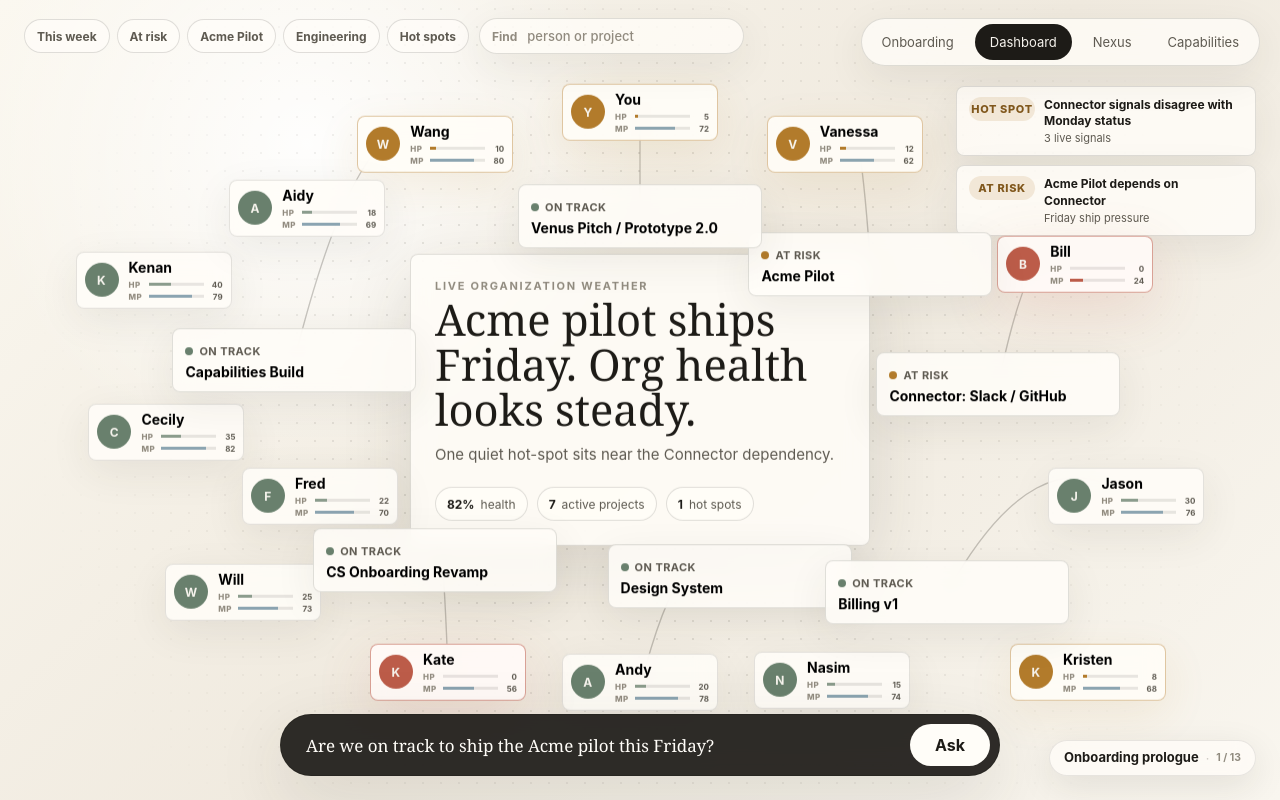
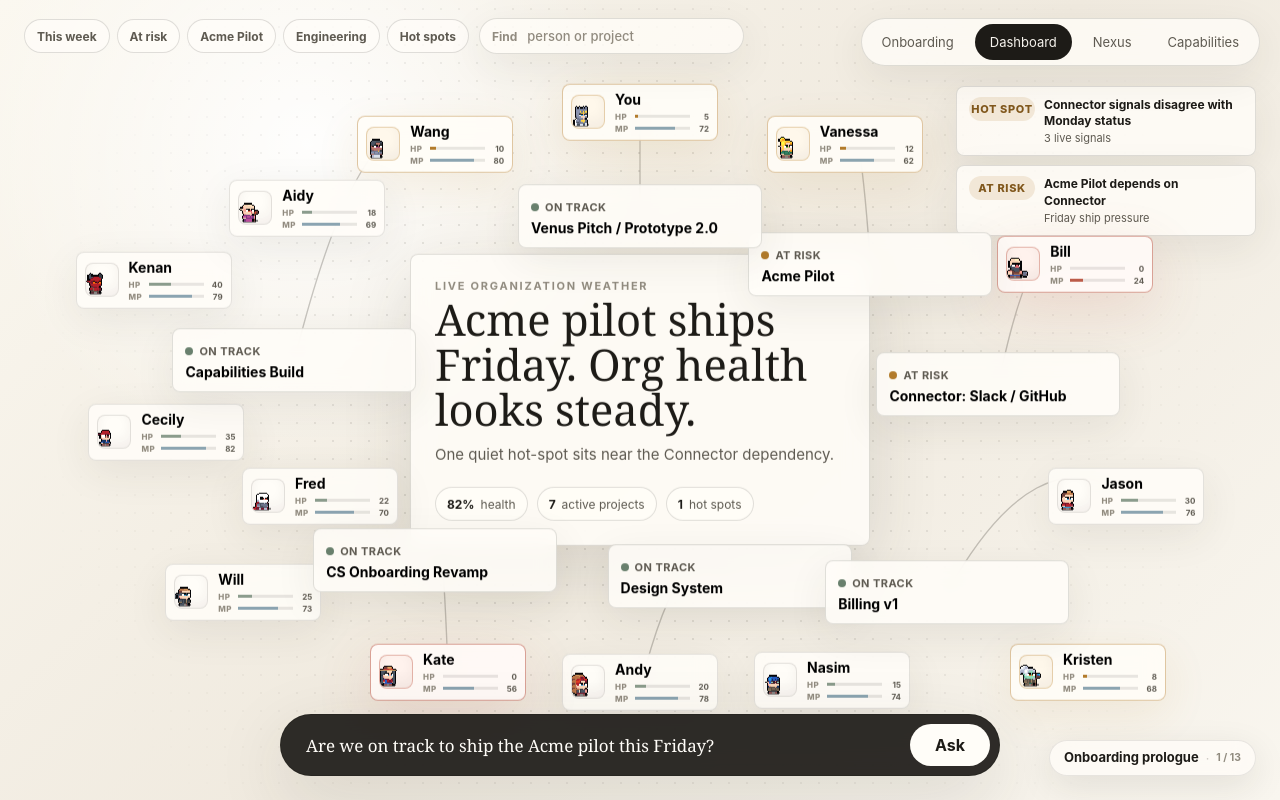
Before and after one commit to daniel-qian/avery, a React (Vite) app: page / in a window 1280 px wide. Both pictures are taken after a click on the button "Dashboard". Built offline with nearby package versions, Linux system fonts and the light colour scheme.

Commit message:
Add pixel avatar sprites to dashboard cards

```diff
--- a/src/components/scenes/DashboardScene.tsx
+++ b/src/components/scenes/DashboardScene.tsx
@@ -1,4 +1,4 @@
-import { useEffect, useMemo, useState, type FormEvent, type MouseEvent } from 'react'
+import { useEffect, useMemo, useState, type CSSProperties, type FormEvent, type MouseEvent } from 'react'
 import { AnimatePresence, motion, useReducedMotion, type Transition } from 'framer-motion'
 import {
   CAPABILITIES,
@@ -45,15 +45,6 @@ function nodeStyle(pos: Pos, widthPx: number) {
   }
 }
 
-function initials(name: string) {
-  return name
-    .split(' ')
-    .map((p) => p[0])
-    .join('')
-    .slice(0, 2)
-    .toUpperCase()
-}
-
 function statusTone(status: string) {
   if (status === 'blocked') return 'tone-danger'
   if (status === 'at-risk') return 'tone-warning'
@@ -77,6 +68,18 @@ function personTone(hud: ReturnType<typeof personHud>) {
   if (hud.hpPct <= 0) return 'tone-danger'
   if (hud.hpPct <= 12) return 'tone-warning'
   return 'tone-stable'
+}
+
+function avatarStyle(person: Person) {
+  const sprite = person.avatarSprite
+  return {
+    '--avatar-image': `url(${sprite.src})`,
+    '--avatar-size': `${sprite.frameSize}px`,
+    '--avatar-sheet-width': `${sprite.sheetWidth}px`,
+    '--avatar-x': `-${sprite.frameX}px`,
+    '--avatar-y': `-${sprite.frameY}px`,
+    '--avatar-idle-end-x': `-${sprite.frameX + sprite.frameSize * 4}px`,
+  } as CSSProperties
 }
 
 function ownerName(project: Project) {
@@ -377,8 +380,8 @@ export function DashboardScene() {
                 handleNodeClick('person', person.id)
               }}
             >
-              <span className="avatar" aria-hidden="true">
-                {initials(person.name)}
+              <span className="avatar pixel-avatar" aria-hidden="true">
+                <span className="pixel-avatar-sprite" style={avatarStyle(person)} />
               </span>
               <span className="person-body">
                 <h3>{person.name}</h3>
--- /dev/null
+++ b/src/data/avatarSprites.ts
@@ -0,0 +1,49 @@
+import alchemistSheet from '../../assets/Character/NPCs/Alchemist/alchemist_sprite_sheet.png'
+import blacksmithSheet from '../../assets/Character/NPCs/Blacksmith/blacksmith_sprite_sheet.png'
+import demonSheet from '../../assets/Character/Enemies/Demon/Demon_sprite_sheet.png'
+import farmerSheet from '../../assets/Character/NPCs/Farmer/farmer_sprite_sheet.png'
+import kidSheet from '../../assets/Character/NPCs/Kid/kid_sprite_sheet.png'
+import merchantSheet from '../../assets/Character/NPCs/Merchant/merchant_sprite_sheet.png'
+import archerSheet from '../../assets/Character/Players/Archer/archer_sprite_sheet.png'
+import clericSheet from '../../assets/Character/Players/Cleric/cleric_sprite_sheet.png'
+import mageSheet from '../../assets/Character/Players/Mage/mage_sprite_sheet.png'
+import paladinSheet from '../../assets/Character/Players/Paladin/paladin_sprite_sheet.png'
+import swordsmanSheet from '../../assets/Character/Players/Swordsman/swordsman_sprite_sheet.png'
+import skeletonGeneralSheet from '../../assets/Character/Enemies/Skeleton General/SkeletonGeneral_sprite_sheet.png'
+import thiefSheet from '../../assets/Character/Enemies/Thief/Thief_sprite_sheet.png'
+import witchSheet from '../../assets/Character/Enemies/Witch/Witch_sprite_sheet.png'
+
+export interface AvatarSprite {
+  src: string
+  frameSize: number
+  sheetWidth: number
+  frameX: number
+  frameY: number
+}
+
+function firstFrame(src: string): AvatarSprite {
+  return {
+    src,
+    frameSize: 32,
+    sheetWidth: 128,
+    frameX: 0,
+    frameY: 0,
+  }
+}
+
+export const AVATAR_SPRITES = {
+  alchemist: firstFrame(alchemistSheet),
+  archer: firstFrame(archerSheet),
+  blacksmith: firstFrame(blacksmithSheet),
+  cleric: firstFrame(clericSheet),
+  demon: firstFrame(demonSheet),
+  farmer: firstFrame(farmerSheet),
+  kid: firstFrame(kidSheet),
+  mage: firstFrame(mageSheet),
+  merchant: firstFrame(merchantSheet),
+  paladin: firstFrame(paladinSheet),
+  skeletonGeneral: firstFrame(skeletonGeneralSheet),
+  swordsman: firstFrame(swordsmanSheet),
+  thief: firstFrame(thiefSheet),
+  witch: firstFrame(witchSheet),
+} as const
--- a/src/data/fixtures.ts
+++ b/src/data/fixtures.ts
@@ -13,6 +13,8 @@
  *   AGENT_OUTPUT（Venus 盯着读）· MISMATCH · BRIEFING_V1/V2 · CAPABILITIES。
  */
 
+import { AVATAR_SPRITES, type AvatarSprite } from './avatarSprites'
+
 // ───────────────────────── Types（即 state 数据契约）─────────────────────────
 
 export type ProjectStatus = 'on-track' | 'at-risk' | 'blocked' | 'done'
@@ -25,6 +27,7 @@ export interface Person {
   team: 'Founders' | 'Eng' | 'Product' | 'Design' | 'GTM' | 'Ops'
   capacityPct?: number // 100 = 满载；>100 = 超载
   moodPct: number // 0..100；calm 卡 MP HUD
+  avatarSprite: AvatarSprite
   storyCritical?: boolean
 }
 
@@ -109,21 +112,21 @@ export interface DashboardTag {
 // ───────────────────────── People（~14；You/Wang 真名，其余 SNL）─────────────
 
 export const PEOPLE: Person[] = [
-  { id: 'u_you', name: 'You', role: 'Founder / CEO', team: 'Founders', capacityPct: 95, moodPct: 72, storyCritical: true },
-  { id: 'u_wang', name: 'Wang', role: 'Co-founder / Head of Domain', team: 'Founders', capacityPct: 90, moodPct: 80, storyCritical: true },
-  { id: 'u_vanessa', name: 'Vanessa', role: 'Product Manager', team: 'Product', capacityPct: 88, moodPct: 62, storyCritical: true },
-  { id: 'u_bill', name: 'Bill', role: 'Backend Engineer', team: 'Eng', capacityPct: 134, moodPct: 24, storyCritical: true }, // 超载（被打断）
-  { id: 'u_jason', name: 'Jason', role: 'Backend Engineer', team: 'Eng', capacityPct: 70, moodPct: 76, storyCritical: true }, // 有余量 → 接 Bill 的活
+  { id: 'u_you', name: 'You', role: 'Founder / CEO', team: 'Founders', capacityPct: 95, moodPct: 72, avatarSprite: AVATAR_SPRITES.paladin, storyCritical: true },
+  { id: 'u_wang', name: 'Wang', role: 'Co-founder / Head of Domain', team: 'Founders', capacityPct: 90, moodPct: 80, avatarSprite: AVATAR_SPRITES.cleric, storyCritical: true },
+  { id: 'u_vanessa', name: 'Vanessa', role: 'Product Manager', team: 'Product', capacityPct: 88, moodPct: 62, avatarSprite: AVATAR_SPRITES.archer, storyCritical: true },
+  { id: 'u_bill', name: 'Bill', role: 'Backend Engineer', team: 'Eng', capacityPct: 134, moodPct: 24, avatarSprite: AVATAR_SPRITES.blacksmith, storyCritical: true }, // 超载（被打断）
+  { id: 'u_jason', name: 'Jason', role: 'Backend Engineer', team: 'Eng', capacityPct: 70, moodPct: 76, avatarSprite: AVATAR_SPRITES.swordsman, storyCritical: true }, // 有余量 → 接 Bill 的活
   // ── orbit 纹理（名字可改）──
-  { id: 'u_kristen', name: 'Kristen', role: 'Frontend Engineer', team: 'Eng', capacityPct: 92, moodPct: 68 },
-  { id: 'u_nasim', name: 'Nasim', role: 'ML Engineer', team: 'Eng', capacityPct: 85, moodPct: 74 },
-  { id: 'u_andy', name: 'Andy', role: 'Product Designer', team: 'Design', capacityPct: 80, moodPct: 78 },
-  { id: 'u_kate', name: 'Kate', role: 'Customer Success Lead', team: 'GTM', capacityPct: 108, moodPct: 56 },
-  { id: 'u_will', name: 'Will', role: 'Account Executive', team: 'GTM', capacityPct: 75, moodPct: 73 },
-  { id: 'u_cecily', name: 'Cecily', role: 'Growth / Marketing', team: 'GTM', capacityPct: 65, moodPct: 82 },
-  { id: 'u_kenan', name: 'Kenan', role: 'Operations', team: 'Ops', capacityPct: 60, moodPct: 79 },
-  { id: 'u_fred', name: 'Fred', role: 'Data Engineer', team: 'Eng', capacityPct: 78, moodPct: 70 },
-  { id: 'u_aidy', name: 'Aidy', role: 'QA Engineer', team: 'Eng', capacityPct: 82, moodPct: 69 },
+  { id: 'u_kristen', name: 'Kristen', role: 'Frontend Engineer', team: 'Eng', capacityPct: 92, moodPct: 68, avatarSprite: AVATAR_SPRITES.mage },
+  { id: 'u_nasim', name: 'Nasim', role: 'ML Engineer', team: 'Eng', capacityPct: 85, moodPct: 74, avatarSprite: AVATAR_SPRITES.alchemist },
+  { id: 'u_andy', name: 'Andy', role: 'Product Designer', team: 'Design', capacityPct: 80, moodPct: 78, avatarSprite: AVATAR_SPRITES.merchant },
+  { id: 'u_kate', name: 'Kate', role: 'Customer Success Lead', team: 'GTM', capacityPct: 108, moodPct: 56, avatarSprite: AVATAR_SPRITES.farmer },
+  { id: 'u_will', name: 'Will', role: 'Account Executive', team: 'GTM', capacityPct: 75, moodPct: 73, avatarSprite: AVATAR_SPRITES.thief },
+  { id: 'u_cecily', name: 'Cecily', role: 'Growth / Marketing', team: 'GTM', capacityPct: 65, moodPct: 82, avatarSprite: AVATAR_SPRITES.kid },
+  { id: 'u_kenan', name: 'Kenan', role: 'Operations', team: 'Ops', capacityPct: 60, moodPct: 79, avatarSprite: AVATAR_SPRITES.demon },
+  { id: 'u_fred', name: 'Fred', role: 'Data Engineer', team: 'Eng', capacityPct: 78, moodPct: 70, avatarSprite: AVATAR_SPRITES.skeletonGeneral },
+  { id: 'u_aidy', name: 'Aidy', role: 'QA Engineer', team: 'Eng', capacityPct: 82, moodPct: 69, avatarSprite: AVATAR_SPRITES.witch },
 ]
 
 // ───────────────────────── Projects（~7）────────────────────────────────────
--- a/src/styles/global.css
+++ b/src/styles/global.css
@@ -1224,6 +1224,50 @@ h1 {
   height: 34px;
 }
 
+.scene-dashboard .pixel-avatar {
+  overflow: hidden;
+  border: 1px solid rgba(52, 48, 40, 0.14);
+  border-radius: 8px;
+  background: rgba(255, 253, 248, 0.84);
+  box-shadow: inset 0 -6px 12px rgba(52, 48, 40, 0.05);
+}
+
+.scene-dashboard .pixel-avatar-sprite {
+  width: var(--avatar-size);
+  height: var(--avatar-size);
+  background-image: var(--avatar-image);
+  background-repeat: no-repeat;
+  background-position: var(--avatar-x) var(--avatar-y);
+  background-size: var(--avatar-sheet-width) auto;
+  image-rendering: pixelated;
+  transform: scale(1.32);
+  transform-origin: 50% 58%;
+}
+
+.scene-dashboard .person-node.is-focused .pixel-avatar-sprite {
+  animation: dashboard-avatar-idle 760ms steps(4) infinite;
+}
+
+.scene-dashboard .person-node.tone-warning .pixel-avatar {
+  border-color: rgba(178, 123, 43, 0.34);
+  background: rgba(255, 248, 234, 0.82);
+}
+
+.scene-dashboard .person-node.tone-danger .pixel-avatar {
+  border-color: rgba(188, 92, 73, 0.42);
+  background: rgba(255, 241, 236, 0.82);
+}
+
+@keyframes dashboard-avatar-idle {
+  from {
+    background-position: var(--avatar-x) var(--avatar-y);
+  }
+
+  to {
+    background-position: var(--avatar-idle-end-x) var(--avatar-y);
+  }
+}
+
 .scene-dashboard .person-body {
   min-width: 0;
 }
```
